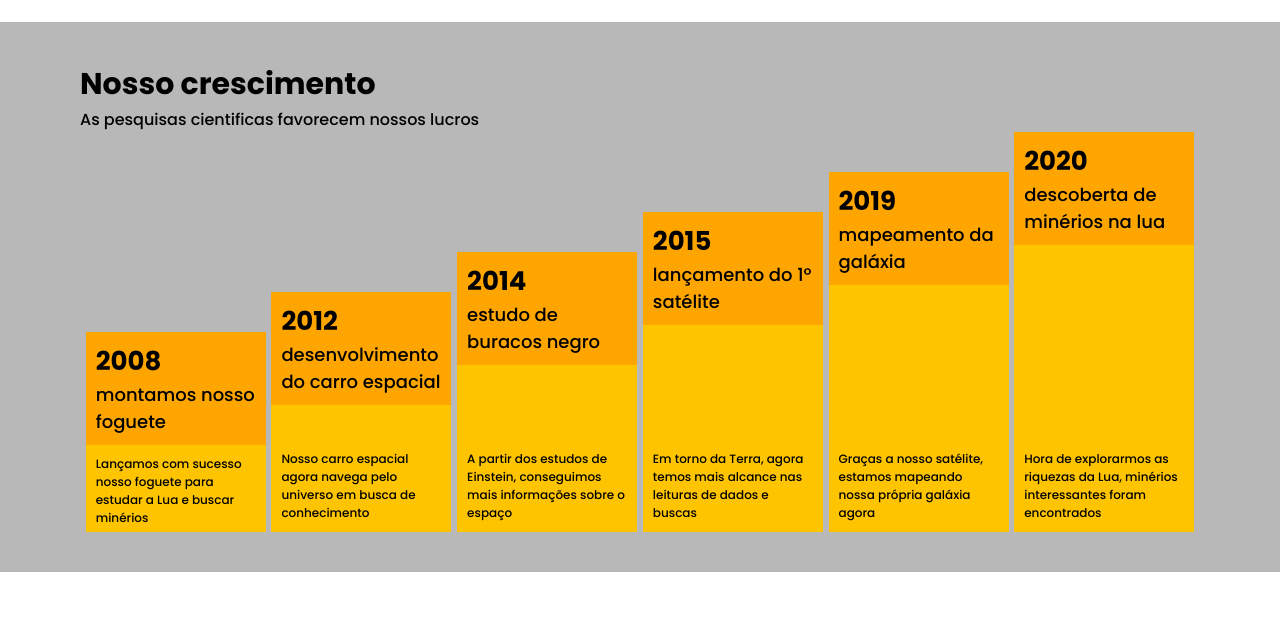
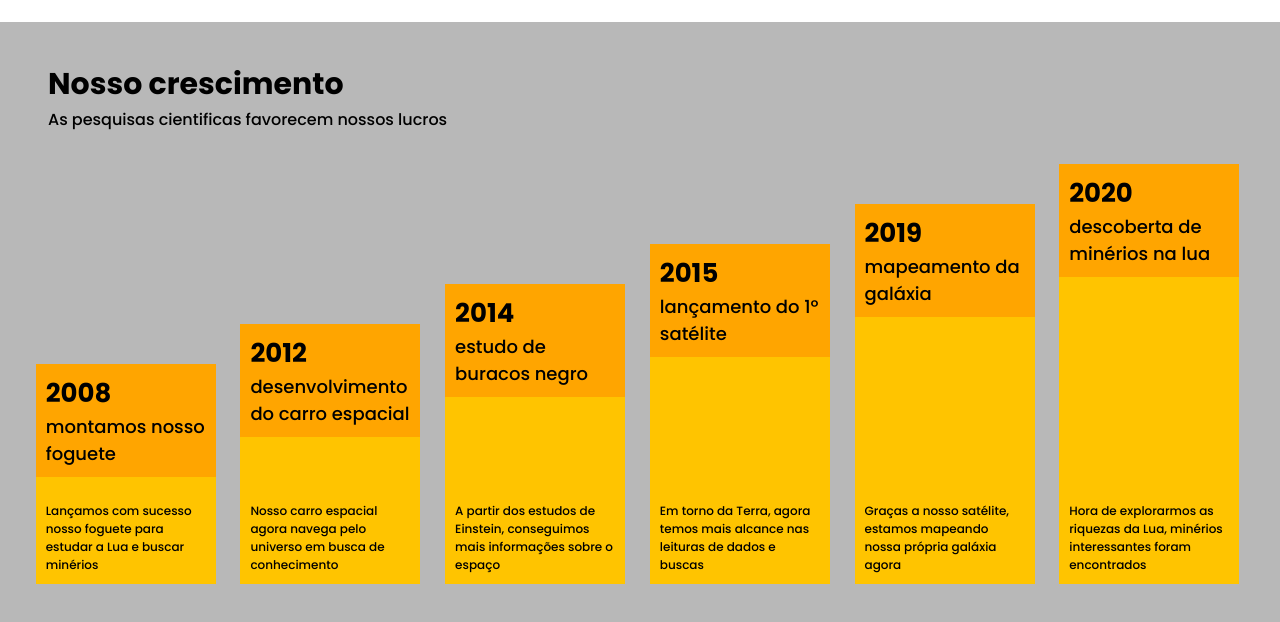
Before and after one commit to Nicochess/space-travel, a plain HTML site: page index.html in a window 1280 px wide. Shown: the part 1700-2322 px from the top of the page. Before the commit the page ends 2272 px from the top, so only its background shows below. Drawn offline with Linux system fonts and the light colour scheme.

Commit message:
Update plans.css

```diff
--- a/css/plans.css
+++ b/css/plans.css
@@ -1,7 +1,78 @@
 /*Estilização do gráfico*/
 .plans{
     background: rgb(184, 184, 184);
-    padding: 40px 80px;
+    padding: 0;
+}
+
+.plans__top{
+    display: flex;
+    flex-direction: column;
+    align-items: center;
+    justify-content: center;
+
+    padding: 2em;
+    text-align: center;
+}
+
+.plans__top--title{
+    font-size: 1.8rem;
+}
+
+.plans__chart{
+    display: flex;
+    flex-flow: column nowrap;
+    justify-content: center;
+    align-items: center;
+}
+
+.plans__chart--cell{
+
+    width: 70%;
+    max-width: 400px;
+    display: flex;
+    flex-direction: column;
+    justify-content: space-between;
+
+    margin-bottom: 5%;
+
+    background: rgb(255, 196, 0);
+}
+
+.plans__chart--title{
+    font-size: 1.2em;
+    background-color: orange;
+    padding: 10px;
+}
+
+.year{
+    display: block;
+    font-size: 26px;
+    font-weight: 700;
+}
+/*Montagem do gráfico*/
+.plans__chart--desc{
+    font-size: 1em;
+    padding: 1em;
+}
+
+.chart--cell1, .chart--cell2,
+.chart--cell3, .chart--cell4,
+.chart--cell5, .chart--cell6{
+    height: 20%;
+}
+
+@media screen and (min-width: 1024px){
+    .plans{
+        background: rgb(184, 184, 184);
+        padding: 0.5rem 1rem;
+    }
+
+    .plans__top{
+        text-align: left;
+        justify-content: left;
+        align-items: unset;
+
+        padding: 2rem;
     }
 
     .plans__top--title{
@@ -13,11 +84,16 @@
         flex-flow: row nowrap;
         justify-content: space-evenly;
         align-items: flex-end;
+
+        height: 100%;
     }
 
     .plans__chart--cell{
+        width: 18%;
+        max-width: 180px;
 
-    width: 180px;
+        margin-right: 5px;
+
         display: flex;
         flex-direction: column;
         justify-content: space-between;
@@ -43,22 +119,23 @@
     }
 
     .chart--cell1{
-    height: 200px;
+        height: 220px;
     }
 
     .chart--cell2{
-    height: 240px;
+        height: 260px;
     }
 
     .chart--cell3{
-    height: 280px;
+        height: 300px;
     }
     .chart--cell4{
-    height: 320px;
+        height: 340px;
     }
     .chart--cell5{
-    height: 360px;
+        height: 380px;
     }
     .chart--cell6{
-    height: 400px;
+        height: 420px;
     }
+}
```
Lines whose indentation alone changed are shown as unchanged.
